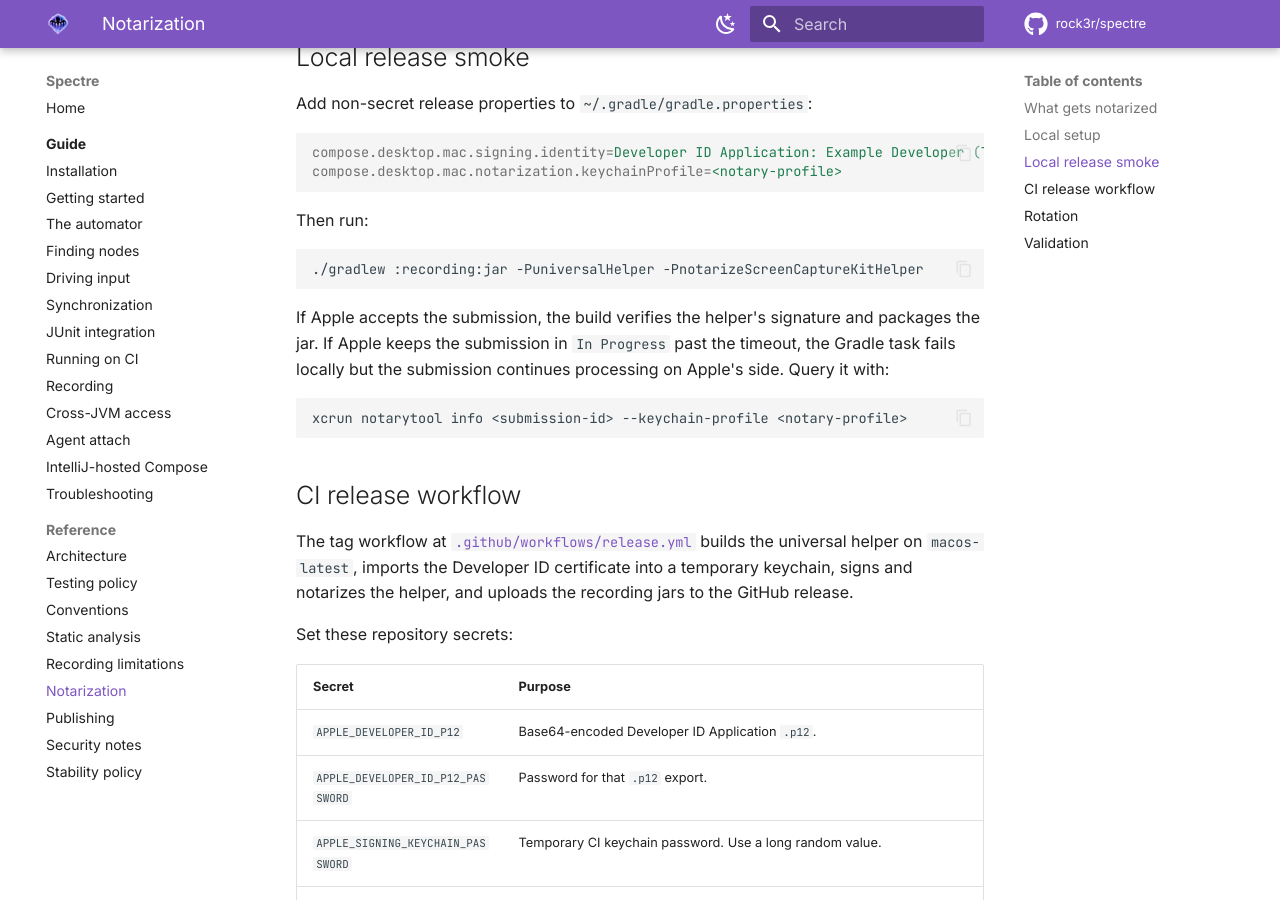
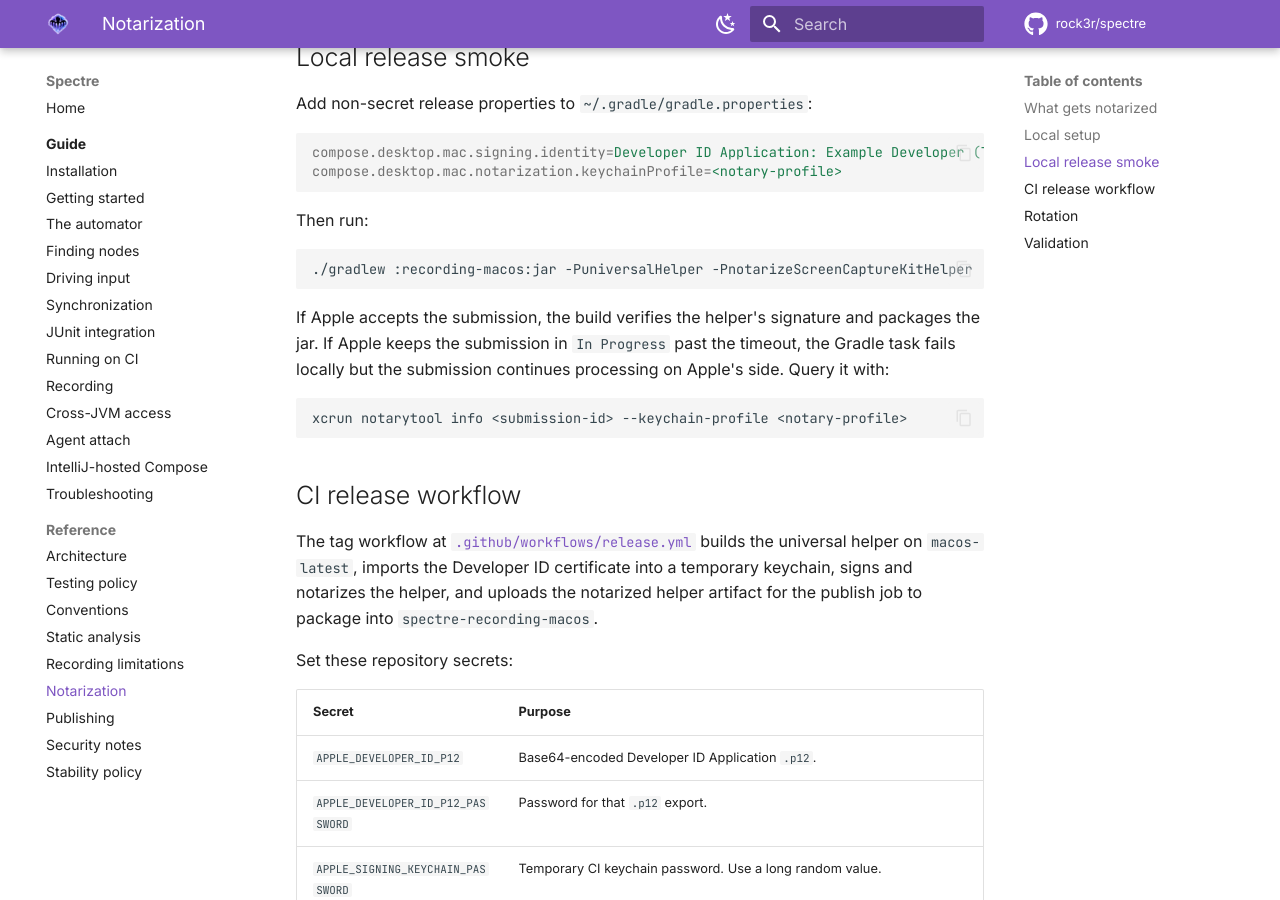
Before and after one commit to rock3r/spectre, an MkDocs documentation site: the page built from docs/NOTARIZATION.md, in a window 1280 px wide and 900 px high, scrolled down 1620 px. Built offline with MkDocs 1.6.1 and Material for MkDocs 9.7.7, drawn with Linux system fonts in a browser that asks for light colours; comment, search, counter and statistics services are not loaded; some of the changed text lies outside the part shown.

Commit message:
Tighten release docs and workflow filters

````diff
--- a/docs/NOTARIZATION.md
+++ b/docs/NOTARIZATION.md
@@ -1,9 +1,9 @@
 # Notarization
 
 Spectre ships the macOS ScreenCaptureKit recorder as a small Swift command-line helper inside
-the `recording` jar. Distribution builds must Developer ID sign and notarize that helper before
-the jar is published, otherwise macOS Gatekeeper can reject the extracted helper when a consumer
-starts `ScreenCaptureKitRecorder`.
+the `spectre-recording-macos` jar. Distribution builds must Developer ID sign and notarize that
+helper before the jar is published, otherwise macOS Gatekeeper can reject the extracted helper
+when a consumer starts `ScreenCaptureKitRecorder`.
 
 Local development builds do not need Apple credentials. The notarization path is opt-in and is
 only intended for release builds.
@@ -79,7 +79,7 @@
 Then run:
 
 ```bash
-./gradlew :recording:jar -PuniversalHelper -PnotarizeScreenCaptureKitHelper
+./gradlew :recording-macos:jar -PuniversalHelper -PnotarizeScreenCaptureKitHelper
 ```
 
 If Apple accepts the submission, the build verifies the helper's signature and packages the jar.
@@ -95,8 +95,8 @@
 The tag workflow at
 [`.github/workflows/release.yml`](https://github.com/rock3r/spectre/blob/main/.github/workflows/release.yml)
 builds the universal helper on `macos-latest`, imports the Developer ID certificate into a
-temporary keychain, signs and notarizes the helper, and uploads the recording jars to the
-GitHub release.
+temporary keychain, signs and notarizes the helper, and uploads the notarized helper artifact
+for the publish job to package into `spectre-recording-macos`.
 
 Set these repository secrets:
 
````
Also changed, not shown: README.md (+2 -2 lines), docs/STABILITY.md (+5 -1 lines), recording/README.md (+13 -13 lines), 6 other files.
